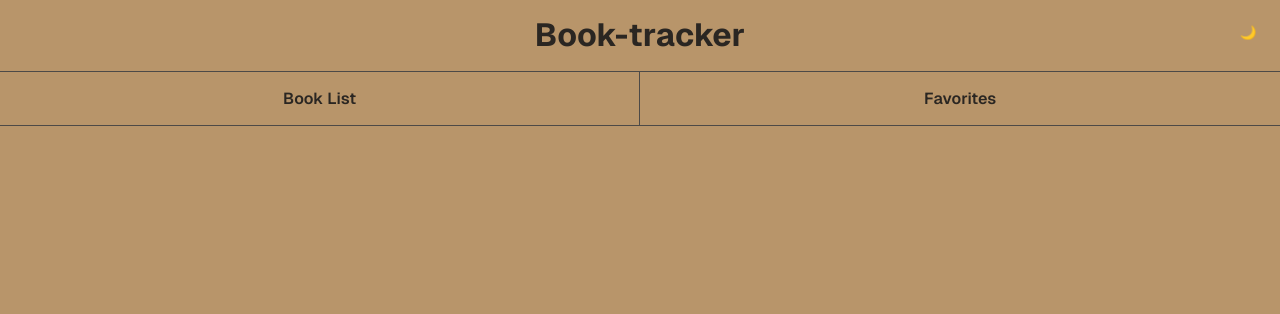
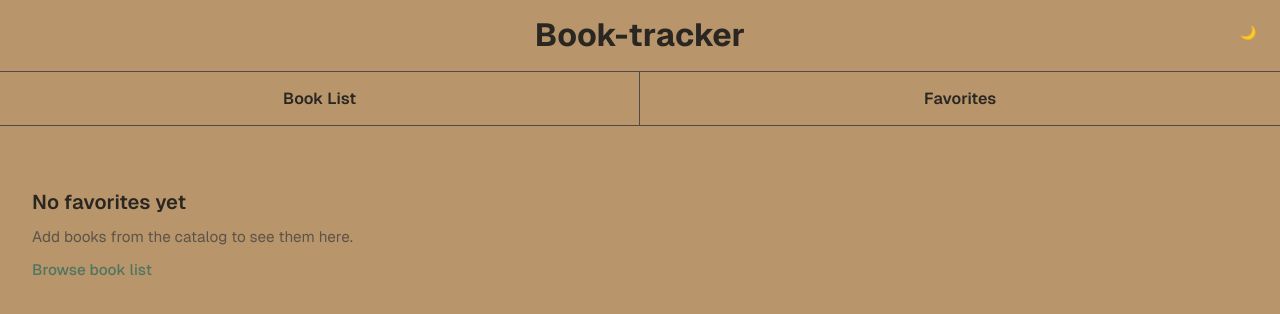
Before and after one commit to Hasket510/book-tracker, a Next.js app: page /favorites in a window 1280 px wide. Shown: the top 314 px of the page. Built offline with nearby package versions, Linux system fonts and the light colour scheme.

Commit message:
feat: add empty state for FavoritesList

```diff
--- a/src/app/favorites/FavoritesView/FavoritesView.module.scss
+++ b/src/app/favorites/FavoritesView/FavoritesView.module.scss
@@ -7,3 +7,35 @@
 		gap: 2rem;
 	}
 }
+
+.emptyState {
+	display: flex;
+	flex-direction: column;
+	align-items: flex-start;
+	gap: 0.75rem;
+	max-width: 28rem;
+	padding: 2rem 0;
+}
+
+.emptyTitle {
+	font-size: 1.25rem;
+	font-weight: 600;
+	color: var(--foreground);
+}
+
+.emptyHint {
+	font-size: 0.95rem;
+	line-height: 1.45;
+	color: var(--author-color);
+}
+
+.emptyLink {
+	font-size: 0.95rem;
+	font-weight: 500;
+	color: var(--btn-add-bg);
+	transition: opacity 0.3s ease-in-out;
+
+	&:hover {
+		opacity: 0.9;
+	}
+}
--- a/src/app/favorites/FavoritesView/FavoritesView.tsx
+++ b/src/app/favorites/FavoritesView/FavoritesView.tsx
@@ -1,10 +1,27 @@
 'use client'
 import { FavoritesCard } from '@/components/FavoritesCard'
 import { useBooks } from '@/store/store'
+import Link from 'next/link'
 import styles from './FavoritesView.module.scss'
 
 export function FavoritesView() {
 	const books = useBooks()
+
+	if (books.length === 0) {
+		return (
+			<section className={styles.favoritesView}>
+				<div className={styles.emptyState} role='status'>
+					<p className={styles.emptyTitle}>No favorites yet</p>
+					<p className={styles.emptyHint}>
+						Add books from the catalog to see them here.
+					</p>
+					<Link className={styles.emptyLink} href='/bookList'>
+						Browse book list
+					</Link>
+				</div>
+			</section>
+		)
+	}
 
 	return (
 		<section className={styles.favoritesView}>
--- a/src/components/BookCardBase/BookCardBase.module.scss
+++ b/src/components/BookCardBase/BookCardBase.module.scss
@@ -42,9 +42,9 @@
 			color: var(--btn-add-fg);
 			background-color: var(--btn-add-bg);
 			transition:
-				background-color 0.2s ease-in-out,
-				color 0.2s ease-in-out,
-				filter 0.2s ease-in-out;
+				background-color 0.3s ease-in-out,
+				color 0.3s ease-in-out,
+				filter 0.3s ease-in-out;
 
 			&:hover {
 				filter: brightness(1.06);
--- a/src/components/SearchForm/SearchForm.module.scss
+++ b/src/components/SearchForm/SearchForm.module.scss
@@ -19,7 +19,7 @@
 			color: $gray-dark;
 			cursor: not-allowed;
 			opacity: 0.5;
-			transition: opacity 0.2s ease-in-out;
+			transition: opacity 0.3s ease-in-out;
 		}
 	}
 }
```
